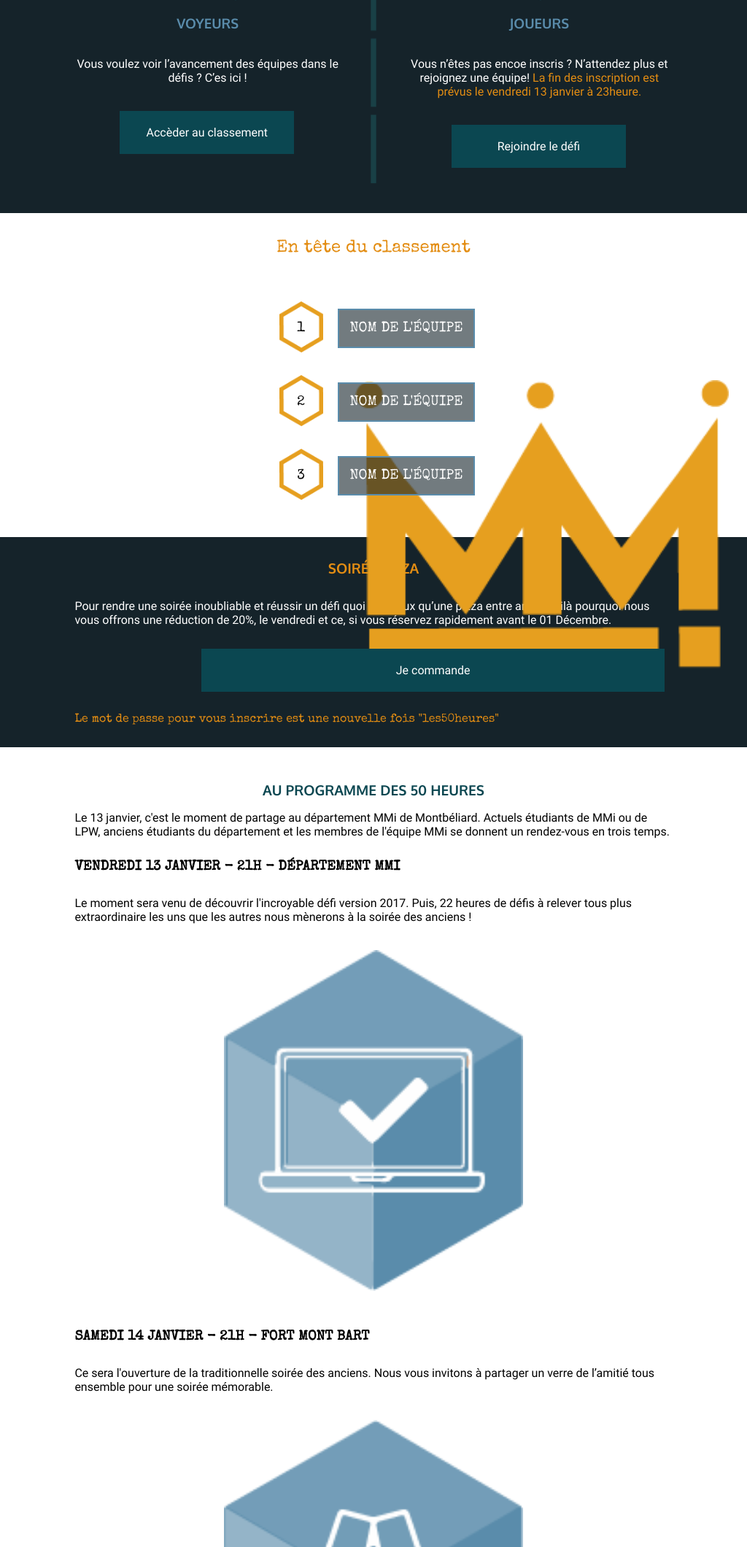
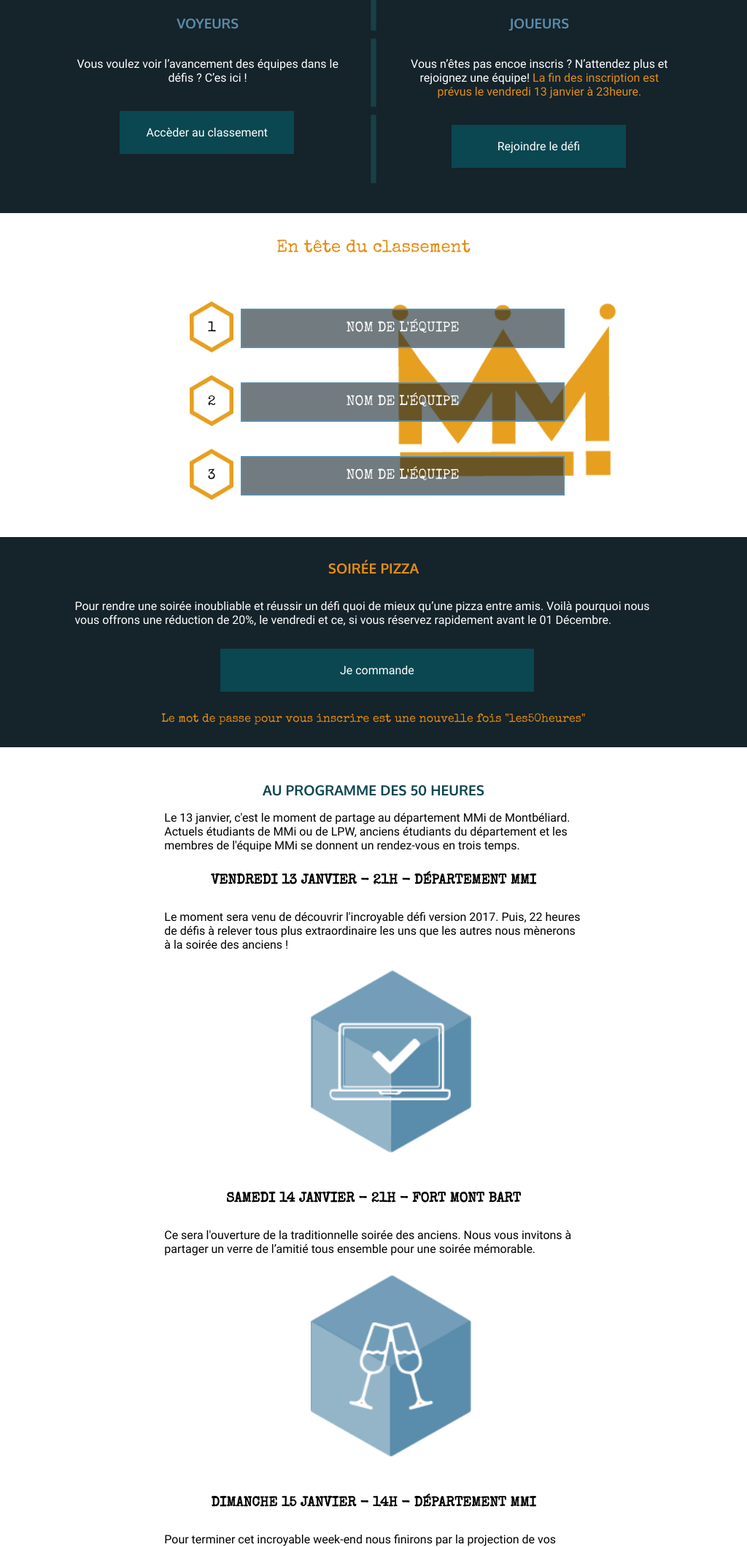
Before and after one commit to les50heures/les50heures, a PHP site: template templates/index.html.twig in a window 1024 px wide. Shown: the part 2055-4175 px from the top of the page at 73% size. Run offline with PHP 8.4, Linux system fonts and the light colour scheme; the template is opened without the code that fills it, so the values that code supplies are empty; some libraries are stand-ins or nearby versions.

Commit message:
css - accueil
suite responsive accueil

```diff
--- a/css/responsive.css
+++ b/css/responsive.css
@@ -115,9 +136,13 @@ Responsive  - format tablette
     .choix img { margin-left: 40%; }
     .commencer .joueurs img { margin-left: 30%; }
     .commencer { display: flex; }
-    .commencer a, .button_inscription {
+    .commencer a {
         width: 60%;
         left: 17%;
+    }
+    .button_inscription {
+        width: 45%;
+        left: 18%;
     }
     .commencer h1 {
         position: absolute;
@@ -139,6 +164,23 @@ Responsive  - format tablette
         width: 50%;
         margin-top: 80px;
         margin-left: 5%;
+    }
+
+    .fond_logo {
+        width: 35%;
+        margin-top: -280px;
+        right: 100px;
+    }
+
+    .programme {
+        padding-left: 10%;
+        padding-right: 10%;
+    }
+    .program img {
+        width: 210px;
+        height: 240px;
+        margin-top: 10px;
+        margin-left: 38%;
     }
 
 }
@@ -211,9 +253,13 @@ Responsive  - format intermediaire (tablette/ecran)
     .choix img { margin-left: 40%; }
     .commencer .joueurs img { margin-left: 30%; }
     .commencer { display: flex; }
-    .commencer a, .button_inscription {
+    .commencer a {
         width: 60%;
         left: 17%;
+    }
+    .button_inscription {
+        width: 40%;
+        left: 19.5%;
     }
     .commencer h1 {
         position: absolute;
@@ -235,6 +281,23 @@ Responsive  - format intermediaire (tablette/ecran)
         width: 50%;
         margin-top: 80px;
         margin-left: 5%;
+    }
+
+    .fond_logo {
+        width: 30%;
+        margin-top: -280px;
+        right: 180px;
+    }
+
+    .programme {
+        padding-left: 15%;
+        padding-right: 15%;
+    }
+    .program img {
+        width: 220px;
+        height: 250px;
+        margin-top: 10px;
+        margin-left: 38%;
     }
 }
 
--- a/css/style.css
+++ b/css/style.css
@@ -1186,8 +1186,9 @@ svg {
 }
 
 .equipe_classement > h2 {
+    width: 50%;
     margin-top: 30px;
-    margin-left: 20px;
+    margin-left: 10px;
     border: 2px solid #86c1ff;
     padding: 15px;
     height: 20px;
--- a/css/typographie.css
+++ b/css/typographie.css
@@ -108,14 +108,17 @@ ul li a {
 .pizza .mdp {
     font-family: special, sans-serif;
     color: #e38d13;
+    text-align: center;
 }
 
 /*Programme*/
+.programme h4, .programme > p { text-align: center; }
 .programme h3 {
     font-family: special, sans-serif;
     text-transform: uppercase;
     margin-top: 30px;
     margin-bottom: 30px;
+    text-align: center;
 }
 
 .programme .hashtag, .programme .hashtag a {
```
Also changed, not shown: other parts of css/responsive.css (+67 -4 lines).
